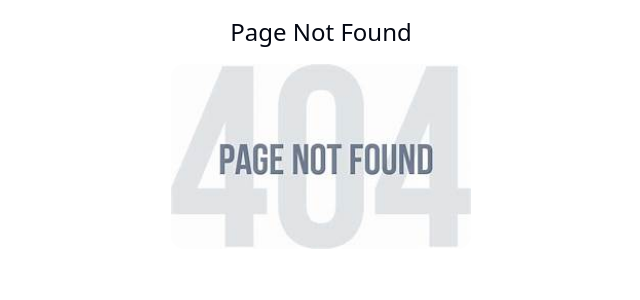
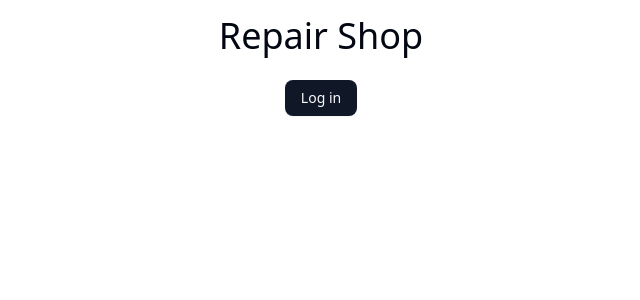
Before and after one commit to achay007/repairshop, a Next.js app: page /login in a window 1280 px wide. Before the commit this address had no page. Shown: the top 300 px of the page, without its empty margins (319-959 px from the left). Built offline with nearby package versions, Linux system fonts and the light colour scheme.

Commit message:
user authentication-kinde

```diff
--- a/package.json
+++ b/package.json
@@ -9,6 +9,7 @@
     "lint": "next lint"
   },
   "dependencies": {
+    "@kinde-oss/kinde-auth-nextjs": "^2.8.1",
     "@radix-ui/react-dropdown-menu": "^2.1.15",
     "@radix-ui/react-slot": "^1.2.3",
     "@sentry/nextjs": "^9.32.0",
--- /dev/null
+++ b/src/app/api/auth/[kindeAuth]/route.js
@@ -0,0 +1,3 @@
+import {handleAuth} from "@kinde-oss/kinde-auth-nextjs/server";
+
+export const GET = handleAuth();
--- /dev/null
+++ b/src/app/login/page.tsx
@@ -0,0 +1,14 @@
+import { LoginLink } from "@kinde-oss/kinde-auth-nextjs/components";
+import {Button} from "@/components/ui/button"
+export default function LoginPage() {
+    return(
+        <main className="h-dvh flex flex-col items-center gap-6 text-4xl p-4">
+            <h1>
+                Repair Shop
+            </h1>
+            <Button asChild>
+                <LoginLink postLoginRedirectURL="http://localhost:3000/home">Log in</LoginLink>
+            </Button>
+        </main>
+    )
+}
--- a/src/components/Header.tsx
+++ b/src/components/Header.tsx
@@ -1,7 +1,10 @@
-import { HomeIcon,File,UsersRound } from "lucide-react"
+import { HomeIcon,File,UsersRound,LogOut } from "lucide-react"
 import  Link  from "next/link"
 import { NavButton } from '@/components/NavButton'
 import { ModeToggle } from "@/components/ModeToggle"
+import { LogoutLink } from "@kinde-oss/kinde-auth-nextjs/components"
+import { Button } from "@/components/ui/button"
+
 export function Header() {
     return(
     <div>
@@ -22,6 +25,18 @@ export function Header() {
                 icon={UsersRound} />
 
                 <ModeToggle />
+                <Button
+                    variant='ghost'
+                    size='icon'
+                    area-label='Logout'
+                    title='LogOut'
+                    className="rounded-full"
+                    asChild
+                >
+                    <LogoutLink>
+                        <LogOut/>
+                    </LogoutLink>
+                </Button>
 
 
             </div>
```
Also changed, not shown: 1 other file (tests, documents, lock files or other folders).
